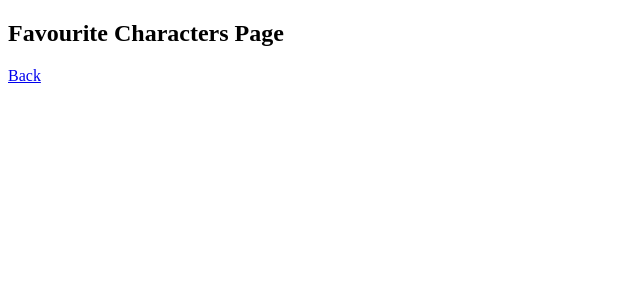
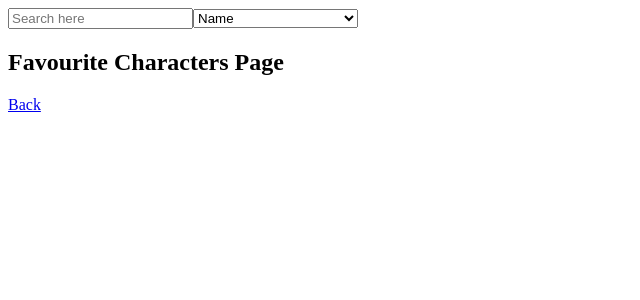
Before and after one commit to cyberkids777/rick-and-morty, a Nuxt app: page /favourites in a window 1280 px wide. Shown: the top 300 px of the page, without its empty margins (0-640 px from the left). Built offline with nearby package versions, Linux system fonts and the light colour scheme.

Commit message:
Search is now available globally

```diff
--- a/app.vue
+++ b/app.vue
@@ -1,7 +1,13 @@
+<script setup>
+import { useCharacterStore } from '~/stores/characterStore';
+
+const store = useCharacterStore()
+
+</script>
+
 <template>
   <div>
+    <BaseSearch @on-search-submit="store.fetchCharacters" />
     <NuxtPage />
   </div>
 </template>
-<script setup lang="ts">
-</script>
--- a/components/BaseSearch.vue
+++ b/components/BaseSearch.vue
@@ -2,13 +2,15 @@
 const store = useCharacterStore()
 const { searchParam, activeFilter, currentPage } = toRefs(store)
 const searchInput = ref('')
+const router = useRouter()
 
 const emit = defineEmits([
     'on-search-submit',
 ])
 
-const onSubmit = async () => {
+const onSubmit = () => {
     if (searchParam.value === searchInput.value) return;
+    router.push('/')
     currentPage.value = 1
     searchParam.value = searchInput.value
     emit('on-search-submit')
--- a/pages/index.vue
+++ b/pages/index.vue
@@ -21,8 +21,6 @@ onMounted(async () => {
     <h2>Rick and Morty Characters</h2>
     <p>Current page: {{ store.currentPage }}</p>
     <NuxtLink to="/favourites">Favourite characters</NuxtLink>
-
-    <BaseSearch @on-search-submit="store.fetchCharacters" />
 
     <ul v-if="store.characterList">
       <li
```
